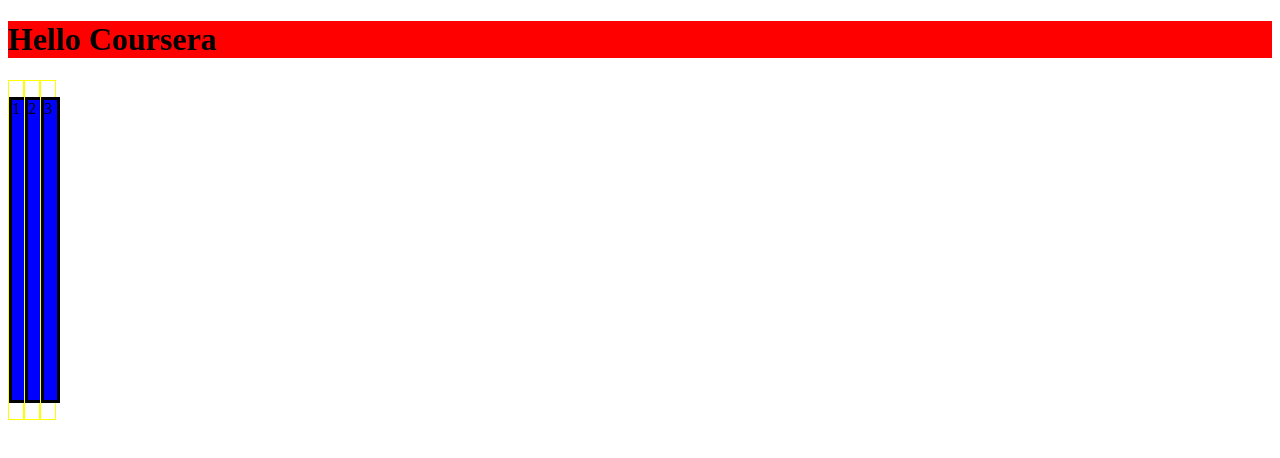
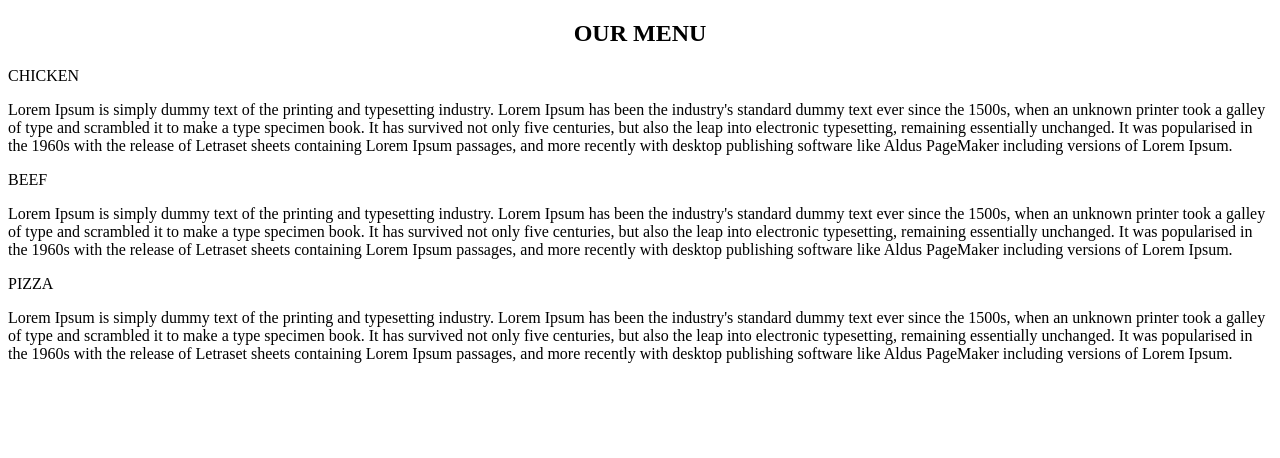
Before and after one commit to Tejesh1508/coursera-test, a plain HTML site: page site/index.html in a window 1280 px wide. Drawn offline with Linux system fonts and the light colour scheme.

Commit message:
Update index.html

```diff
--- a/site/index.html
+++ b/site/index.html
@@ -5,10 +5,33 @@
 	<title>Hello Coursera!!!</title>
 </head>
 <body>
-<h1>Hello Coursera</h1>
-	<div class="row">
-		<div class="di"><p class="pa"> 1 </div></p>
-		<div class="di"><p class="pa"> 2 </div></p>
-		<div class="di"><p class="pa"> 3 </div></p>
+<h2 align="center">OUR MENU</h2>
+
+<div class="row">
+	<div class="three two on">
+		<div>
+			<p class="he1">CHICKEN</p>
+			<p class="content con1 con2">Lorem Ipsum is simply dummy text of the printing and typesetting industry. Lorem Ipsum has been the industry's standard dummy text ever since the 1500s, when an unknown printer took a galley of type and scrambled it to make a type specimen book. It has survived not only five centuries, but also the leap into electronic typesetting, remaining essentially unchanged. It was popularised in the 1960s with the release of Letraset sheets containing Lorem Ipsum passages, and more recently with desktop publishing software like Aldus PageMaker including versions of Lorem Ipsum.</p>
+		</div>
+	</div>
+
+
+	<div class="three two on">
+		<div>
+			<p class="he2">BEEF</p>
+			<p class="content con1 con2">Lorem Ipsum is simply dummy text of the printing and typesetting industry. Lorem Ipsum has been the industry's standard dummy text ever since the 1500s, when an unknown printer took a galley of type and scrambled it to make a type specimen book. It has survived not only five centuries, but also the leap into electronic typesetting, remaining essentially unchanged. It was popularised in the 1960s with the release of Letraset sheets containing Lorem Ipsum passages, and more recently with desktop publishing software like Aldus PageMaker including versions of Lorem Ipsum.</p>
+		</div>
+	</div>
+
+
+	<div class="three one on">
+		<div>
+			<p class="hh he3">PIZZA</p>
+			<p class=" content pp con2">Lorem Ipsum is simply dummy text of the printing and typesetting industry. Lorem Ipsum has been the industry's standard dummy text ever since the 1500s, when an unknown printer took a galley of type and scrambled it to make a type specimen book. It has survived not only five centuries, but also the leap into electronic typesetting, remaining essentially unchanged. It was popularised in the 1960s with the release of Letraset sheets containing Lorem Ipsum passages, and more recently with desktop publishing software like Aldus PageMaker including versions of Lorem Ipsum.</p>
+		</div>
+	</div>
+
+
+</div>
 </body>
 </html>
```
